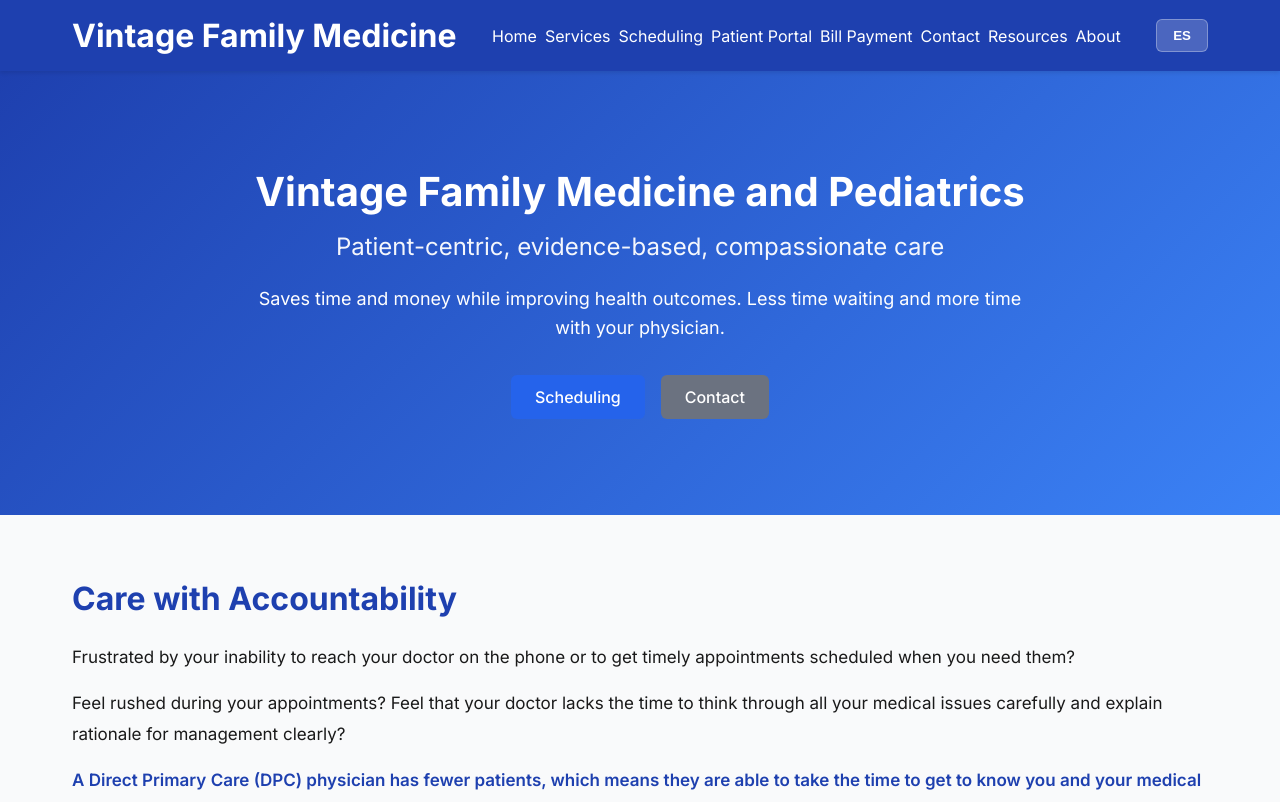
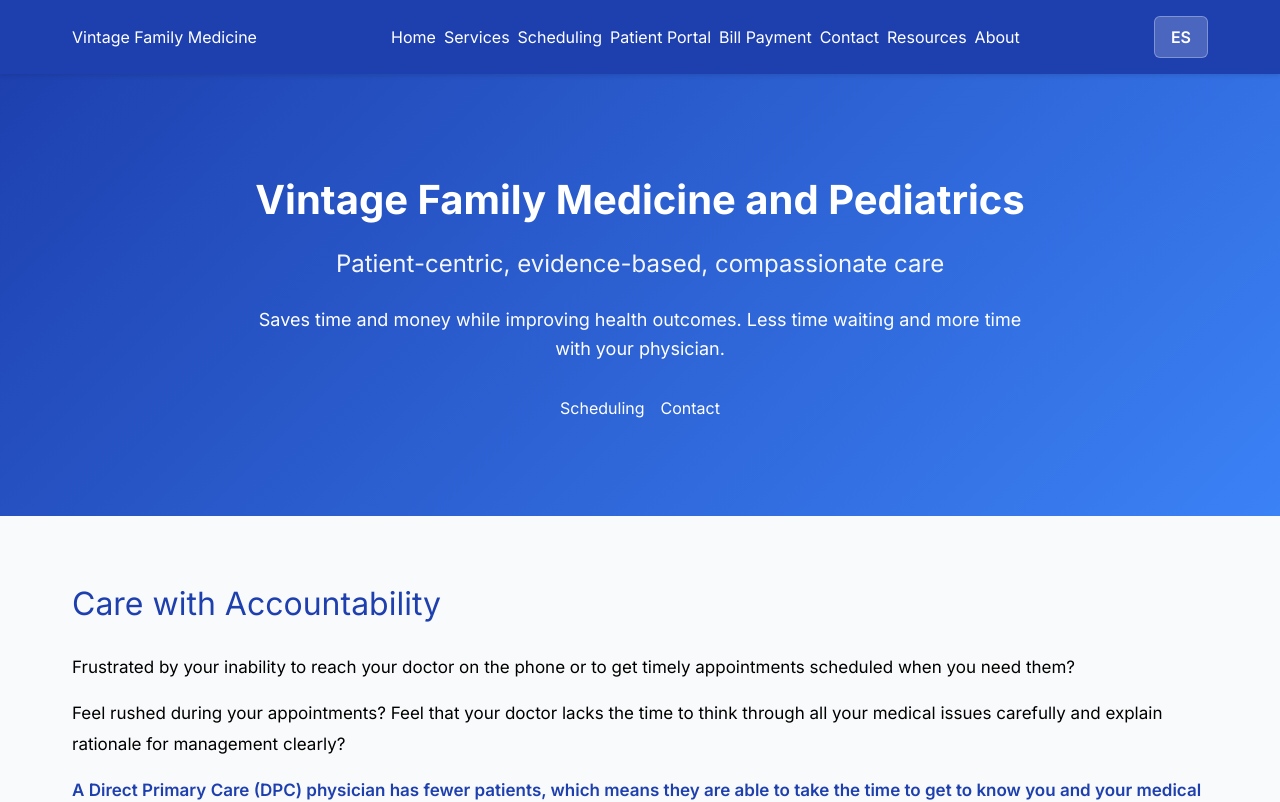
Before and after one commit to doInfinitely/Vintage-Family-Medicine-FE, a Next.js app: page / in a window 1280 px wide. Shown: the top 802 px of the page. Built offline with nearby package versions, Linux system fonts and the light colour scheme.

Commit message:
implement tailwind css

```diff
--- a/app/globals.css
+++ b/app/globals.css
@@ -1,29 +1,6 @@
-* {
-  box-sizing: border-box;
-  padding: 0;
-  margin: 0;
-}
-
-html,
-body {
-  max-width: 100vw;
-  overflow-x: hidden;
-}
-
-body {
-  color: #1a1a1a;
-  background: #ffffff;
-  font-family: -apple-system, BlinkMacSystemFont, 'Segoe UI', 'Roboto', 'Oxygen',
-    'Ubuntu', 'Cantarell', 'Fira Sans', 'Droid Sans', 'Helvetica Neue',
-    sans-serif;
-  -webkit-font-smoothing: antialiased;
-  -moz-osx-font-smoothing: grayscale;
-}
-
-a {
-  color: inherit;
-  text-decoration: none;
-}
+@tailwind base;
+@tailwind components;
+@tailwind utilities;
 
 .container {
   width: 100%;
@@ -32,42 +9,8 @@ a {
   padding: 0 1rem;
 }
 
-.section {
-  padding: 3rem 0;
-}
-
-.btn {
-  display: inline-block;
-  padding: 0.75rem 1.5rem;
-  background-color: #2563eb;
-  color: white;
-  border: none;
-  border-radius: 0.375rem;
-  font-size: 1rem;
-  font-weight: 500;
-  cursor: pointer;
-  transition: background-color 0.2s;
-  text-align: center;
-}
-
-.btn:hover {
-  background-color: #1d4ed8;
-}
-
-.btn-secondary {
-  background-color: #6b7280;
-}
-
-.btn-secondary:hover {
-  background-color: #4b5563;
-}
-
 @media (min-width: 768px) {
   .container {
     padding: 0 2rem;
   }
-
-  .section {
-    padding: 4rem 0;
-  }
 }
--- a/package.json
+++ b/package.json
@@ -14,9 +14,13 @@
     "react-dom": "^18.2.0"
   },
   "devDependencies": {
+    "@tailwindcss/typography": "^0.5.10",
     "@types/node": "^20.10.5",
     "@types/react": "^18.2.45",
     "@types/react-dom": "^18.2.18",
+    "autoprefixer": "^10.4.17",
+    "postcss": "^8.4.33",
+    "tailwindcss": "^3.4.1",
     "typescript": "^5.3.3"
   }
 }
--- /dev/null
+++ b/postcss.config.js
@@ -0,0 +1,6 @@
+module.exports = {
+  plugins: {
+    tailwindcss: {},
+    autoprefixer: {},
+  },
+}
--- /dev/null
+++ b/tailwind.config.js
@@ -0,0 +1,13 @@
+/** @type {import('tailwindcss').Config} */
+module.exports = {
+  content: [
+    './app/**/*.{ts,tsx}',
+    './components/**/*.{ts,tsx}',
+  ],
+  theme: {
+    extend: {},
+  },
+  plugins: [
+    require('@tailwindcss/typography'),
+  ],
+}
```
